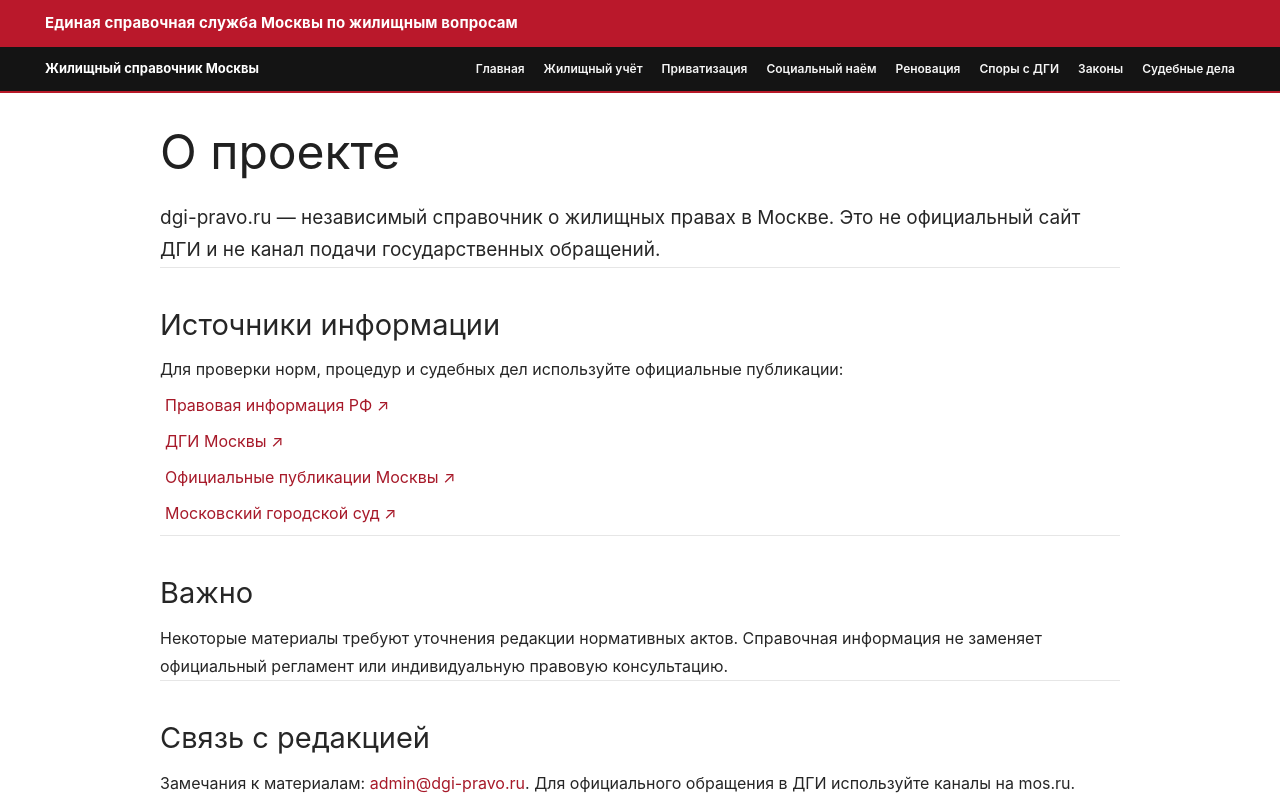
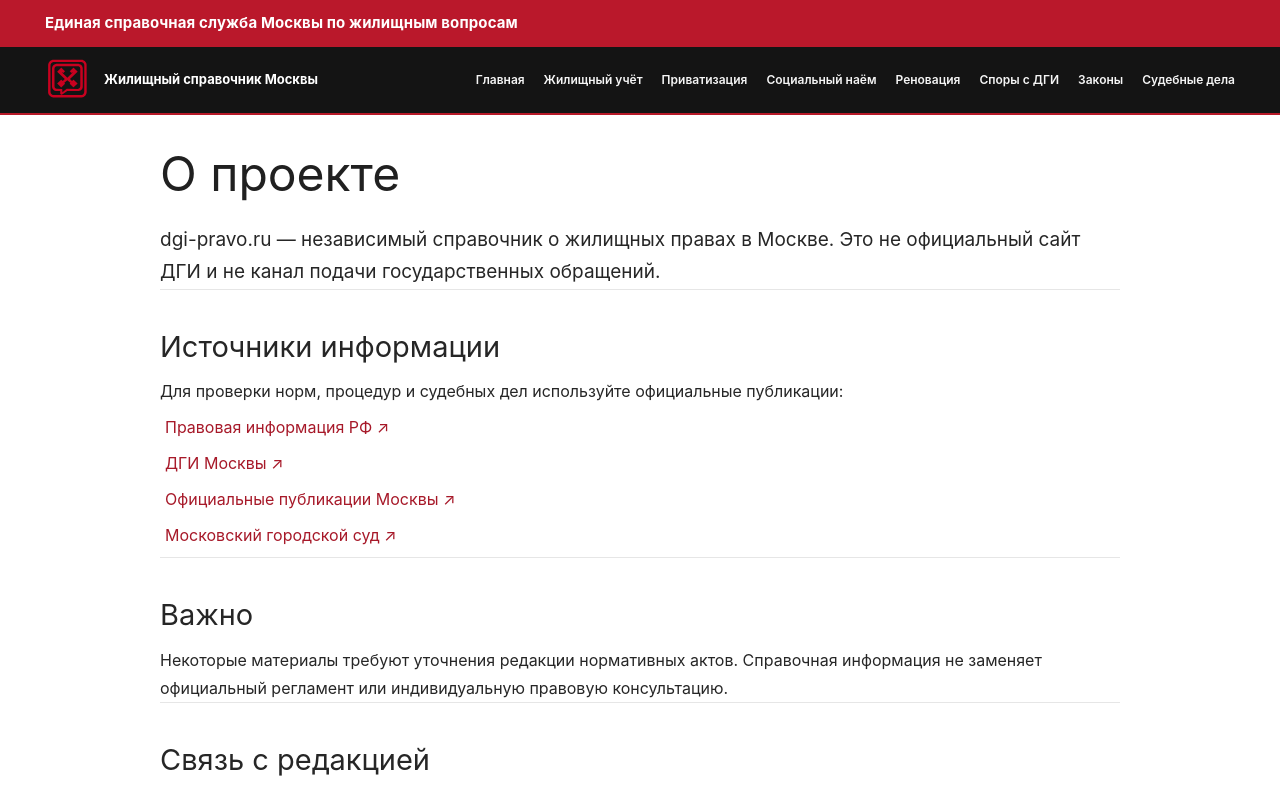
Before and after one commit to ymaslen77-tech/dgi-court-importer, a Next.js app in the folder apps/web/: page /o-proekte in a window 1280 px wide. Shown: the top 796 px of the page. Built offline with nearby package versions, Linux system fonts and the light colour scheme; no server answers.

Commit message:
feat(branding): install approved red logo in shared website header

```diff
--- a/apps/web/src/components/PageShell.tsx
+++ b/apps/web/src/components/PageShell.tsx
@@ -1,4 +1,5 @@
 import Link from "next/link";
+import Image from "next/image";
 import { siteIsLive } from "@/data/pages";
 
 const navigation = [
@@ -30,7 +31,8 @@ export function PageShell({ children, variant = "default" }: Readonly<{
       </div></div>
       <header className="site-header">
         <div className="container header-wrap">
-          <Link href="/" className="brand" aria-label="На главную">
+          <Link href="/" className="brand" aria-label="На главную — Жилищный справочник Москвы">
+            <Image src="/brand/dgi-logo.svg" alt="" width={46} height={46} className="brand-logo" priority />
             <span className="brand-text">Жилищный справочник Москвы</span>
           </Link>
           <nav className="main-nav" aria-label="Основные разделы">
```
